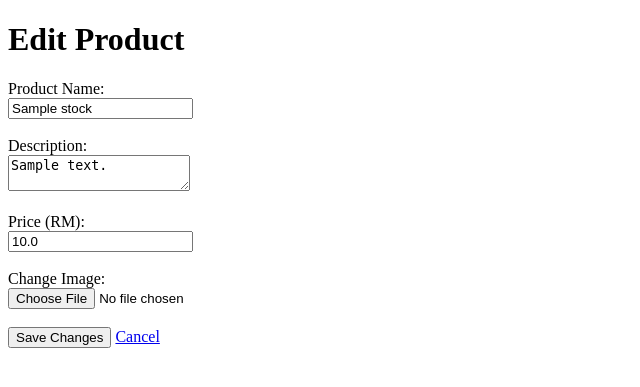
After one commit to Sa12lu/flask_app, a Flask app: page /edit-stock/1 in a window 1280 px wide. The commit adds this page. Shown: the top 387 px of the page, without its empty margins (0-640 px from the left). Run offline with Flask 3, Linux system fonts and the light colour scheme; tables that the repository leaves empty hold one stand-in row (values such as "Sample post").

Commit message:
mahakarya

```diff
--- a/app.py
+++ b/app.py
@@ -80,6 +80,8 @@ class Booked(db.Model):
     customer_name = db.Column(db.String(150), nullable=False)
     customer_id = db.Column(db.Integer, db.ForeignKey('cust_user.id'))
     status = db.Column(db.String(50), default='Pending')
+    notified = db.Column(db.Boolean, default=False)
+
 
 class CustUser(db.Model):
     __tablename__ = 'cust_user'
@@ -94,13 +96,15 @@ class Stock(db.Model):
     price = db.Column(db.Float, nullable=False)
     image_data = db.Column(db.LargeBinary, nullable=True)  # Optional image storage
     image_mimetype = db.Column(db.String(50))
-    quantity = db.Column(db.Integer, default=0)
+    #quantity = db.Column(db.Integer, default=0)
 
 class BuyStock(db.Model):
     id = db.Column(db.Integer, primary_key=True)
     product_name = db.Column(db.String(100), nullable=False)
     description = db.Column(db.String(255), nullable=False)
     price = db.Column(db.Float, nullable=False)
+    image_data = db.Column(db.LargeBinary, nullable=True)  # Optional image storage
+    image_mimetype = db.Column(db.String(50))
     quantity = db.Column(db.Integer, nullable=False)
     datetime = db.Column(db.DateTime, default=datetime.utcnow)
 
@@ -645,7 +649,7 @@ def add_stock():
             price=price,
             image_data=image_data,
             image_mimetype=mimetype,
-            quantity=0  # Default or set from form if needed
+            #quantity=0  # Default or set from form if needed
         )
         db.session.add(new_product)
         db.session.commit()
@@ -653,31 +657,59 @@ def add_stock():
 
     return render_template('add_stock.html')
 
-@app.template_filter('b64encode')
-def b64encode_filter(data):
-    return Markup(base64.b64encode(data).decode('utf-8')) if data else ''
-
 @app.route('/buy-stock/<int:product_id>', methods=['POST'])
 def buy_stock_action(product_id):
     stock = Stock.query.get_or_404(product_id)
-    quantity = int(request.form.get('quantity', 0))
+
+    try:
+        quantity = int(request.form.get('quantity', 0))
+    except (ValueError, TypeError):
+        return jsonify({'status': 'error', 'message': 'Quantity must be a valid number'})
 
     if quantity <= 0:
         return jsonify({'status': 'error', 'message': 'Quantity must be more than 0'})
-
-    stock.quantity -= quantity
 
     purchase = BuyStock(
         product_name=stock.product_name,
         description=stock.description,
         price=stock.price,
-        quantity=quantity
+        quantity=quantity,
+        image_data=stock.image_data,
+        image_mimetype=stock.image_mimetype
     )
     db.session.add(purchase)
     db.session.commit()
+
     return jsonify({'status': 'success'})
 
+@app.route('/edit-stock/<int:stock_id>', methods=['GET', 'POST'])
+def edit_stock(stock_id):
+    stock = Stock.query.get_or_404(stock_id)
+    if request.method == 'POST':
+        stock.product_name = request.form['product_name']
+        stock.description = request.form['description']
+        stock.price = float(request.form['price'])
 
+        image_file = request.files['image']
+        if image_file and image_file.filename != '':
+            stock.image_data = image_file.read()
+            stock.image_mimetype = image_file.mimetype
+
+        db.session.commit()
+        return redirect(url_for('buy_stock'))
+
+    return render_template('edit_stock.html', stock=stock)
+
+@app.route('/delete-stock/<int:stock_id>', methods=['POST'])
+def delete_stock(stock_id):
+    stock = Stock.query.get_or_404(stock_id)
+    db.session.delete(stock)
+    db.session.commit()
+    return redirect(url_for('buy_stock'))
+
+@app.template_filter('b64encode')
+def b64encode_filter(data):
+    return Markup(base64.b64encode(data).decode('utf-8')) if data else ''
 
 @app.route('/logout')
 def logout():
--- /dev/null
+++ b/templates/edit_stock.html
@@ -0,0 +1,26 @@
+<!-- templates/edit_stock.html -->
+<!DOCTYPE html>
+<html>
+<head>
+    <title>Edit Stock</title>
+</head>
+<body>
+    <h1>Edit Product</h1>
+    <form method="POST" enctype="multipart/form-data">
+        <label>Product Name:</label><br>
+        <input type="text" name="product_name" value="{{ stock.product_name }}" required><br><br>
+
+        <label>Description:</label><br>
+        <textarea name="description" required>{{ stock.description }}</textarea><br><br>
+
+        <label>Price (RM):</label><br>
+        <input type="number" step="0.01" name="price" value="{{ stock.price }}" required><br><br>
+
+        <label>Change Image:</label><br>
+        <input type="file" name="image"><br><br>
+
+        <button type="submit">Save Changes</button>
+        <a href="{{ url_for('buy_stock') }}">Cancel</a>
+    </form>
+</body>
+</html>
```
Also changed, not shown: templates/buy_stock.html (+32 -12 lines).
